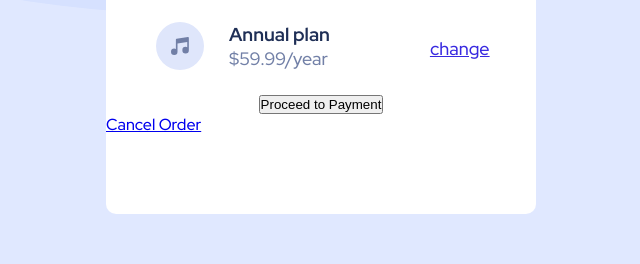
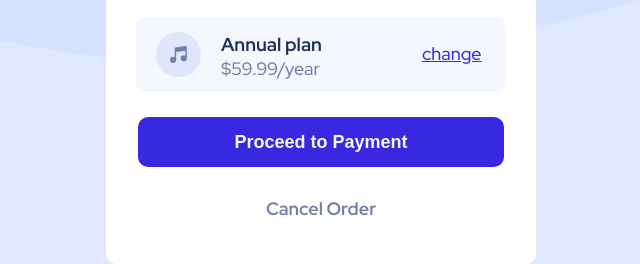
Before and after one commit to Luc4Souza/order-summary-component-main, a plain HTML site: page index.html in a window 1280 px wide. Shown: the part 636-900 px from the top of the page, without its empty margins (319-959 px from the left). Before the commit the page ends 850 px from the top, so only its background shows below. Drawn offline with Linux system fonts and the light colour scheme.

Commit message:
projeto atualizado

```diff
--- a/style.css
+++ b/style.css
@@ -19,7 +19,7 @@ body{
     margin: auto;
     background-color: white;
     width: 430px;
-    height: 650px;
+    height: 700px;
     border-radius: 10px;
 }
 
@@ -46,16 +46,25 @@ p{
 }
 
 .plano{
-    margin-top: 25px;
+    position: relative;
+    background-color: hsl(225, 100%, 98%);
+    margin-top: 20px;
     display: flex;
-    margin-left: 50px;
+    margin-left: 30px;
+    margin-right: 30px;
+    border-radius: 10px;
+    height: 75px;
 }
 
 .plano > img{
-    margin-right: 25px;
+    height: 60%;
+    margin-right: 20px;
+    margin-left: 20px;
+    margin-top: 15px;
 }
 
 h3{
+    margin-top: 15px;
     color: hsl(223, 47%, 23%);
 
 }
@@ -67,7 +76,7 @@ span{
 
 .plano > a{
     font-size: 18px;
-    margin-top: 15px;
+    margin-top: 25px;
     margin-left: 100px;
     color: hsl(245, 75%, 52%);
 }
@@ -76,5 +85,30 @@ button{
     margin: auto;
     margin-top: 25px;
     display: block;
+    width: 85%;
+    height: 50px;
+    cursor: pointer;
+    border-radius: 10px;
+    background-color: hsl(245, 75%, 52%);
+    color: hsl(225, 100%, 98%);
+    border-style: none;
+    font-size: 18px;
+    font-weight: bolder;
+}
+button:hover{
+    background-color: hsl(223, 47%, 23%);
+}
 
+.footer > a{
+    margin-top: 30px;
+    color: hsl(224, 23%, 55%);
+    text-align: center;
+    display: block;
+    font-size: 18px;
+    font-weight: bolder;
+    text-decoration: none;
 }
+.footer > a:hover{
+    color: hsl(223, 47%, 23%);
+    font-weight: bold;
+}
```
